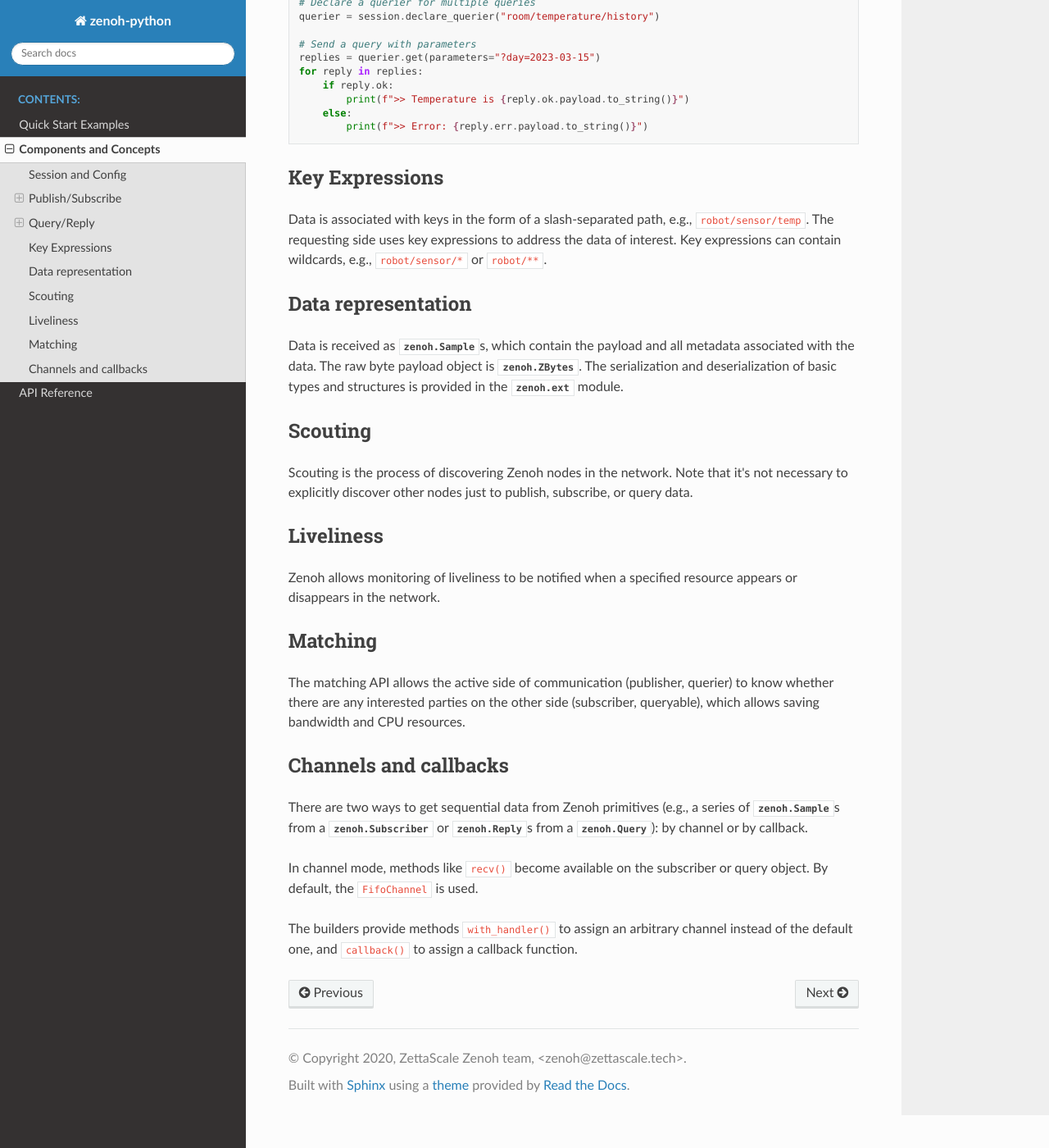
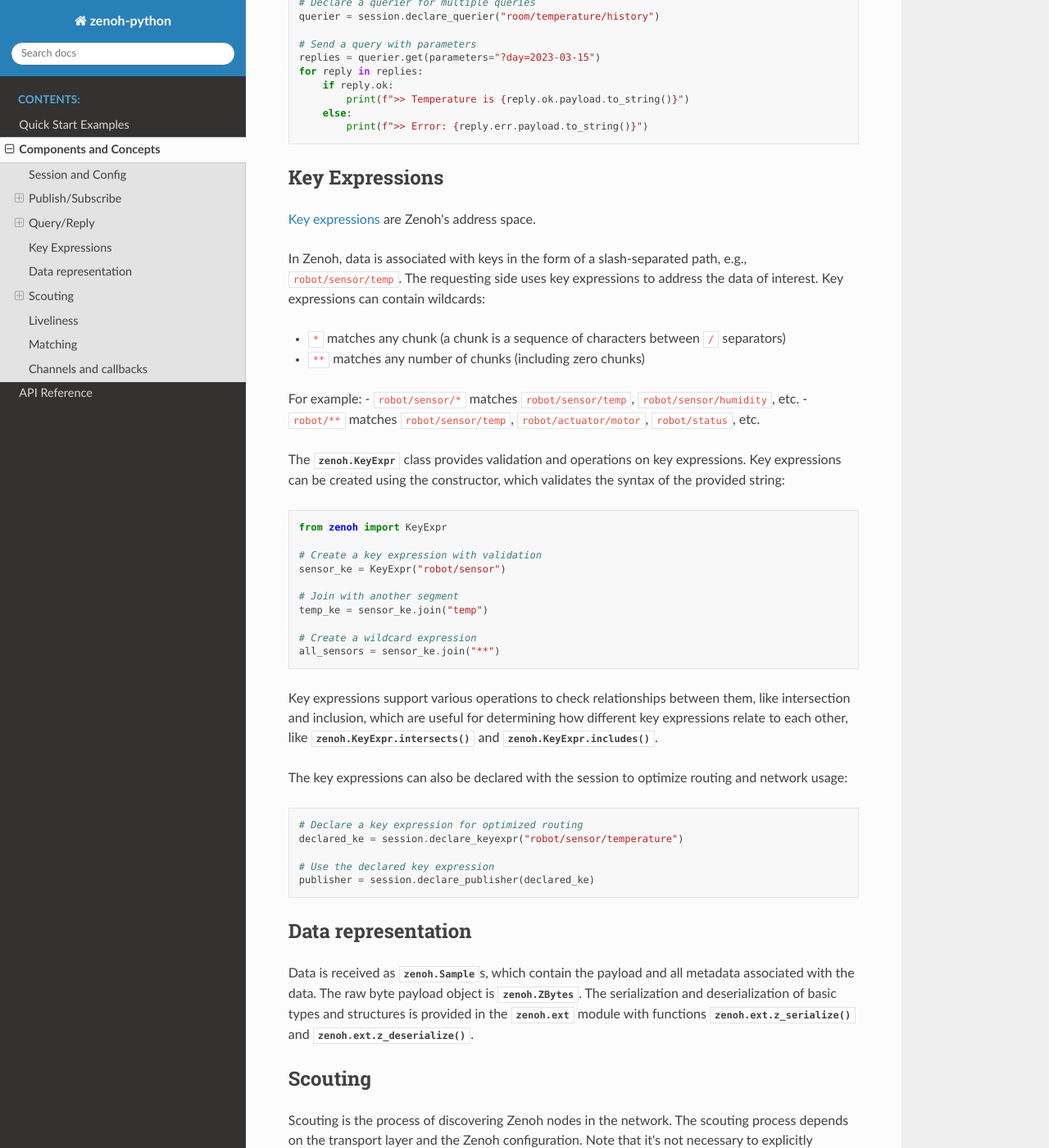
Before and after one commit to eclipse-zenoh/zenoh-python, a Sphinx documentation site: the page built from docs/concepts.rst, in a window 1280 px wide and 1400 px high, scrolled down 2656 px. Shown: the whole window at 82% size. Built offline with Sphinx 7.4.7 and the Read the Docs theme 3.1.0, drawn with Linux system fonts in a browser that asks for light colours; some of the changed text lies outside the part shown.

Commit message:
liveliness, keyexprs

```diff
--- a/docs/concepts.rst
+++ b/docs/concepts.rst
@@ -145,27 +145,85 @@
 Key Expressions
 ---------------
 
-Data is associated with keys in the form of a slash-separated path, e.g., ``robot/sensor/temp``. The
+`Key expressions <https://github.com/eclipse-zenoh/roadmap/blob/main/rfcs/ALL/Key%20Expressions.md>`_ are Zenoh's address space.
+
+In Zenoh, data is associated with keys in the form of a slash-separated path, e.g., ``robot/sensor/temp``. The
 requesting side uses key expressions to address the data of interest. Key expressions can contain
-wildcards, e.g., ``robot/sensor/*`` or ``robot/**``.
+wildcards:
+
+- ``*`` matches any chunk (a chunk is a sequence of characters between ``/`` separators)
+- ``**`` matches any number of chunks (including zero chunks)
+
+For example:
+- ``robot/sensor/*`` matches ``robot/sensor/temp``, ``robot/sensor/humidity``, etc.
+- ``robot/**`` matches ``robot/sensor/temp``, ``robot/actuator/motor``, ``robot/status``, etc.
+
+The :class:`zenoh.KeyExpr` class provides validation and operations on key expressions. Key expressions
+can be created using the constructor, which validates the syntax of the provided string:
+
+.. code-block:: python
+
+    from zenoh import KeyExpr
+
+    # Create a key expression with validation
+    sensor_ke = KeyExpr("robot/sensor")
+
+    # Join with another segment
+    temp_ke = sensor_ke.join("temp")
+
+    # Create a wildcard expression
+    all_sensors = sensor_ke.join("**")
+
+Key expressions support various operations to check relationships between them,
+like intersection and inclusion, which are useful for determining how different key expressions relate to each other, like :meth:`zenoh.KeyExpr.intersects` and :meth:`zenoh.KeyExpr.includes`.
+
+The key expressions can also be declared with the session to optimize routing and network usage:
+
+.. code-block:: python
+
+    # Declare a key expression for optimized routing
+    declared_ke = session.declare_keyexpr("robot/sensor/temperature")
+
+    # Use the declared key expression
+    publisher = session.declare_publisher(declared_ke)
 
 Data representation
 -------------------
 
 Data is received as :class:`zenoh.Sample`\s, which contain the payload and all metadata associated with
-the data. The raw byte payload object is :class:`zenoh.ZBytes`. The serialization and deserialization
-of basic types and structures is provided in the :mod:`zenoh.ext` module.
+the data.
+The raw byte payload object is :class:`zenoh.ZBytes`. The serialization and deserialization
+of basic types and structures is provided in the :mod:`zenoh.ext` module with functions :func:`zenoh.ext.z_serialize` and :func:`zenoh.ext.z_deserialize`.
 
 Scouting
 --------
 
-Scouting is the process of discovering Zenoh nodes in the network. Note that it's not necessary to
-explicitly discover other nodes just to publish, subscribe, or query data.
+Scouting is the process of discovering Zenoh nodes in the network. The scouting process depends on the transport
+layer and the Zenoh configuration. Note that it's not necessary to explicitly discover other nodes just to publish,
+subscribe, or query data.
+See more details at `scouting documentation <https://zenoh.io/docs/getting-started/deployment/#scouting>`_.
+
+Examples
+^^^^^^^^
+
+.. code-block:: python
+
+    scout = zenoh.scout(what="peer|router")
+    threading.Timer(1.0, lambda: scout.stop()).start()
+    for hello in scout:
+        print(hello)
 
 Liveliness
 ----------
 
 Zenoh allows monitoring of liveliness to be notified when a specified resource appears or disappears in the network.
+
+Sometimes it's necessary to know whether a Zenoh node is available on the network. It's possible to achieve this
+by declaring special publishers and queryables, but this task is not straightforward, so a dedicated API is provided.
+
+The :meth:`zenoh.Session.liveliness` API allows a node to declare a :class:`zenoh.LivelinessToken`
+by :meth:`zenoh.Liveliness.declare_token` with a key expression assigned to it. Other nodes can use the
+liveliness API to query this key expression or subscribe to it to be notified when the token appears or disappears on the network using the corresponding functions get and declare_subscriber.
 
 Matching
 --------
```
